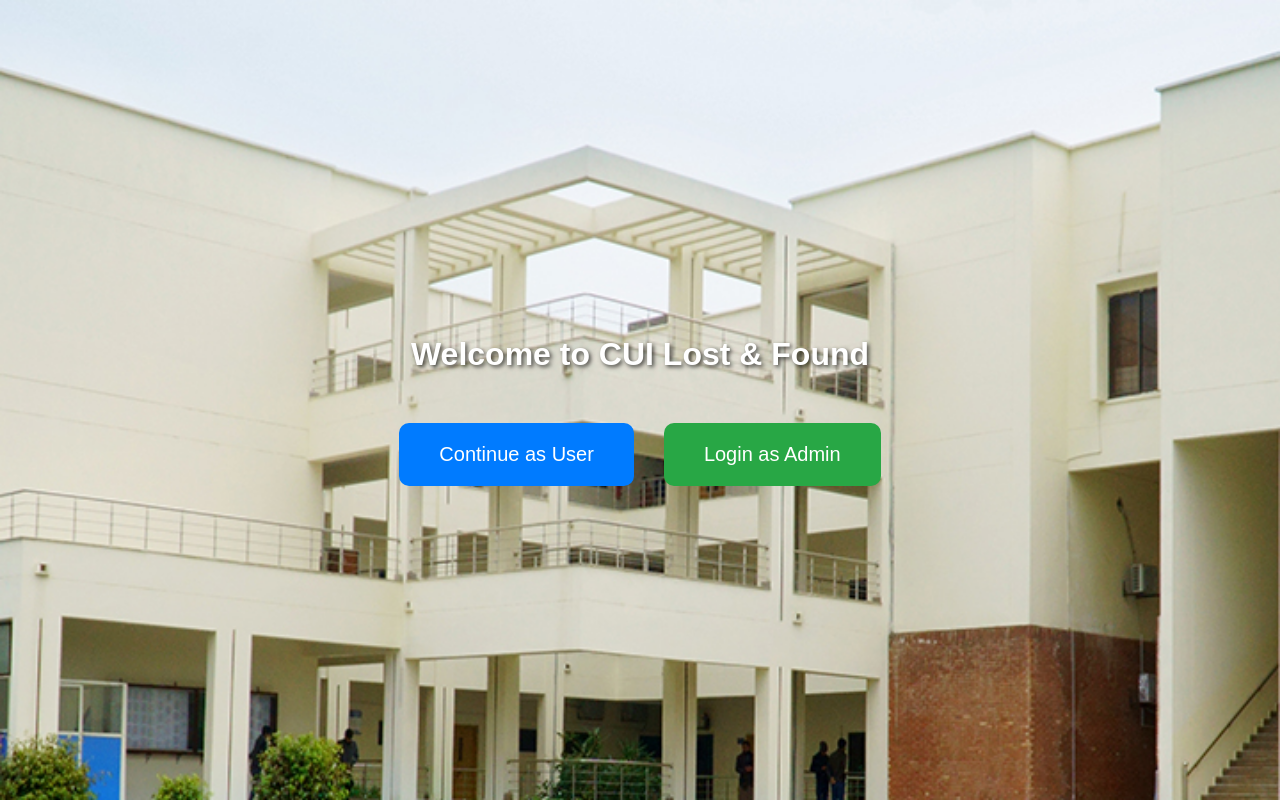
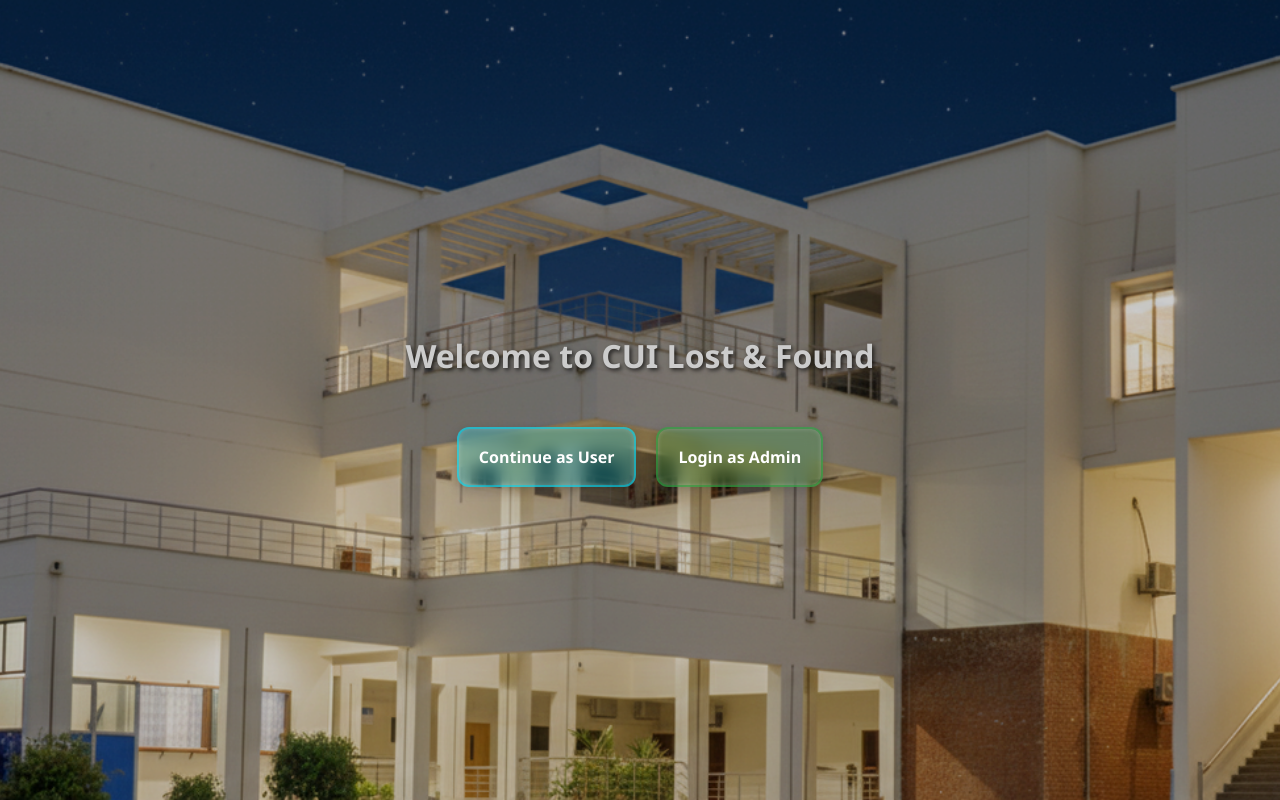
Before and after one commit to Abdullah-819/Comsats-Lost-Found-item-Manager, a Flask app: page /select-role in a window 1280 px wide. Run offline with Flask 3, Linux system fonts and the light colour scheme.

Commit message:
Style css upgraded alot

```diff
--- a/app/static/css/style.css
+++ b/app/static/css/style.css
@@ -1,9 +1,58 @@
 /* General body */
+/* Body for modern look, without blocking frosty effect */
 body {
-    font-family: Arial, sans-serif;
+    font-family: 'Segoe UI', Tahoma, Geneva, Verdana, sans-serif;
     margin: 0;
     padding: 0;
+    background: url('../images/main_bg.jpg') no-repeat center center fixed; /* background image for blur */
+    background-size: cover;
+    color: #fff; /* default text color */
+    overflow-x: hidden;
+    scroll-behavior: smooth;
+    -webkit-font-smoothing: antialiased;
+    -moz-osx-font-smoothing: grayscale;
 }
+
+/* Optional subtle overlay to dim background */
+body::before {
+    content: "";
+    position: fixed;
+    top: 0;
+    left: 0;
+    width: 100%;
+    height: 100%;
+    background: rgba(0,0,0,0.2); /* dim to make frosty panels pop */
+    pointer-events: none;
+    z-index: 0;
+}
+
+/* Frosty/glass panels */
+.frosty {
+    background: rgba(255,255,255,0.1); /* semi-transparent */
+    backdrop-filter: blur(10px);
+    -webkit-backdrop-filter: blur(10px);
+    border: 1px solid rgba(255,255,255,0.2);
+    border-radius: 15px;
+    box-shadow: 0 8px 32px rgba(0,0,0,0.3);
+    padding: 30px;
+    text-align: center;
+    transition: transform 0.3s ease, box-shadow 0.3s ease, backdrop-filter 0.3s ease;
+}
+
+.frosty:hover {
+    transform: translateY(-5px) scale(1.02);
+    box-shadow: 0 20px 60px rgba(0,0,0,0.6), 0 0 15px rgba(0,123,255,0.3);
+    backdrop-filter: blur(15px);
+    -webkit-backdrop-filter: blur(15px);
+}
+
+/* Example usage: login container */
+.login-container {
+    width: 350px;
+    margin: 100px auto;
+}
+
+
 
 /* Flash messages */
 .flash {
@@ -43,7 +92,7 @@ body {
 
 .buttons {
     display: flex;
-    gap: 30px;
+    gap: 20px;
 }
 
 .role-btn {
@@ -54,23 +103,56 @@ body {
     border-radius: 10px;
     transition: all 0.3s ease;
 }
+/* Base button style for all role-selection buttons */
+.role-btn {
+    display: inline-flex;
+    align-items: center;
+    justify-content: center;
+    padding: 8px 20px;
+    font-size: 16px;
+    font-weight: 600;
+    color: white;
+    text-decoration: none;
+    text-align: center;
+    border-radius: 12px;
+    border: 2px solid rgba(255, 255, 255, 0.3);
+    cursor: pointer;
+    backdrop-filter: blur(8px);
+    -webkit-backdrop-filter: blur(8px);
+    transition: all 0.3s ease-in-out;
+    box-shadow: inset 0 0 5px rgba(255,255,255,0.2), 0 4px 12px rgba(0,0,0,0.2);
+    min-height: 40px;
+    perspective: 1000px;
+    transform-style: preserve-3d;
+}
 
+/* User button */
 .user-btn {
-    background-color: #007bff;
+    background-color: rgba(0, 225, 255, 0.25);
+    border-color: rgba(0, 225, 255, 0.5);
 }
 
 .user-btn:hover {
-    background-color: #0056b3;
-    transform: scale(1.1);
+    background-color: rgba(0, 225, 255, 0.5);
+    transform: scale(1.08);
+    box-shadow: inset 0 0 8px rgba(255,255,255,0.3), 0 5px 15px rgba(0,0,0,0.25);
 }
 
+/* Admin button */
 .admin-btn {
-    background-color: #28a745;
+    background-color: rgba(40, 167, 69, 0.25);
+    border-color: rgba(40, 167, 69, 0.5);
 }
 
 .admin-btn:hover {
-    background-color: #1e7e34;
-    transform: scale(1.1);
+    background-color: rgba(40, 167, 69, 0.5);
+    transform: scale(1.08);
+    box-shadow: inset 0 0 8px rgba(255,255,255,0.3), 0 5px 15px rgba(0,0,0,0.25);
+}
+
+
+.role-btn:hover {
+    filter: drop-shadow(0 0 5px rgba(255,255,255,0.3));
 }
 
 /* Admin login page background */
```
Also changed, not shown: other parts of app/static/css/style.css (+55 -14 lines), app/static/images/SHUGAL;.JPG (added), app/static/images/main_bg.jpg, app/static/js/script.js (added).
